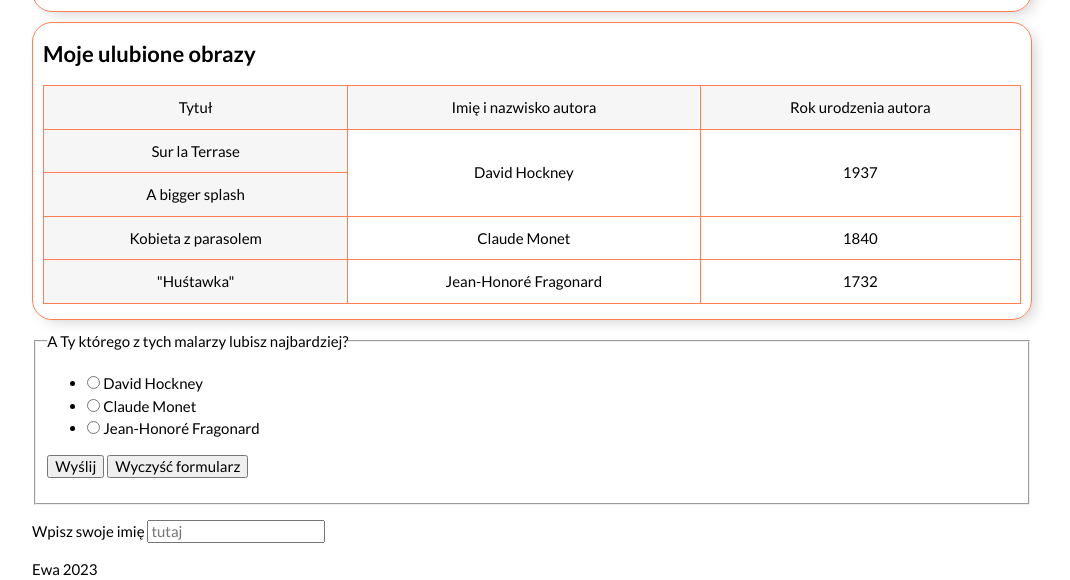
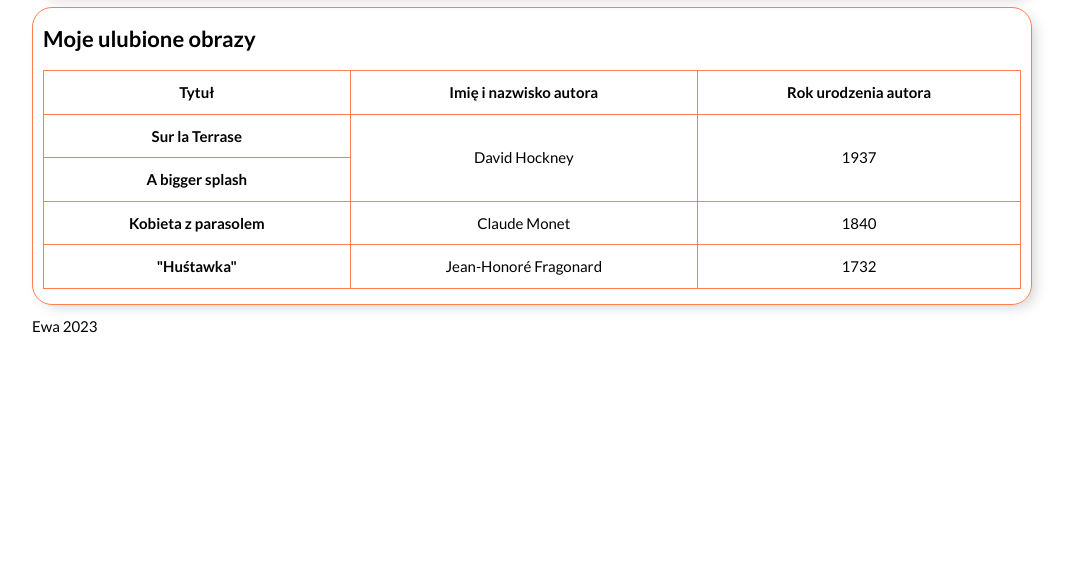
Before and after one commit to ewaloos/homepage, a plain HTML site: page index.html in a window 1280 px wide. Shown: the part 771-1351 px from the top of the page, without its empty margins (108-1178 px from the left). After the commit the page ends 1108 px from the top, so only its background shows below. Drawn offline with nearby package versions, Linux system fonts and the light colour scheme.

Commit message:
updates 23.10

```diff
--- a/css/navigation.css
+++ b/css/navigation.css
@@ -19,7 +19,7 @@
 }
 
 .navigation__link:visited {
-    color: rgb(119, 118, 118)
+  color: rgb(119, 118, 118);
 }
 
 .navigation__link:focus {
--- a/css/style.css
+++ b/css/style.css
@@ -29,4 +29,5 @@ html {
 
 .picture {
   margin: 0 auto;
+  padding: 15 px;
 }
--- a/css/table.css
+++ b/css/table.css
@@ -14,8 +14,7 @@
   border: 1px solid coral;
   padding: 10px;
   text-align: center;
-  background-color: rgb(247, 246, 246);
-  font-weight: normal;
+  font-weight: bold;
 }
 
 .table__cell:hover {
--- a/index.html
+++ b/index.html
@@ -23,10 +23,9 @@
 
 <body class="body js-body">
     <header class="header">Moja pierwsza strona</header>
-    <p>
-        <button class="js-button">Tryb <span class="js-theme">ciemny</span></button>
-    </p>
+
     <img class="picture" width="300px" src="https://i.postimg.cc/L4nTfkYf/IMG-7317.jpg" alt="zdjęcie z wakacji">
+
 
     <nav class="navigation">
         <ul class="navigation__list">
@@ -43,6 +42,10 @@
             </li>
         </ul>
     </nav>
+
+    <p>
+        <button class="js-button">Tryb <span class="js-theme">ciemny</span></button>
+    </p>
 
     <hr>
     <main>
@@ -97,42 +100,6 @@
             </div>
         </article>
 
-            <div>
-                <form>
-                    <fieldset>
-                        <legend>A Ty którego z tych malarzy lubisz najbardziej?</legend>
-                        <ul>
-                            <li>
-                                <label>
-                                    <input type="radio" name="favoritePainter" value="hockney"> David Hockney
-                                </label>
-                            </li>
-                            <li>
-                                <label>
-                                    <input type="radio" name="favoritePainter" value="monet"> Claude Monet
-                                </label>
-                            </li>
-                            <li>
-                                <label>
-                                    <input type="radio" name="favoritePainter" value="fragonard"> Jean-Honoré Fragonard
-                                </label>
-                            </li>
-                        </ul>
-                        <p>
-                            <button>Wyślij</button>
-                            <button type="reset ">Wyczyść formularz</button>
-                        </p>
-                    </fieldset>
-                </form>
-            </div>
-
-        <form>
-            <p>
-                <label>
-                    Wpisz swoje imię <input name="name" placeholder="tutaj">
-                </label>
-            </p>
-        </form>
         <footer>Ewa 2023</footer>
 
 </body>
```
Also changed, not shown: 1 other file. Lines whose indentation alone changed are shown as unchanged.
